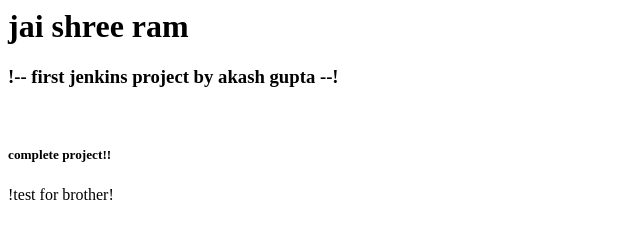
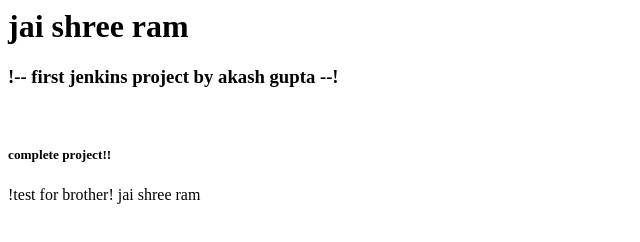
Before and after one commit to angelpriya27/jenkins, a plain HTML site: page index.html in a window 1280 px wide. Shown: the whole page, without its empty margins (0-640 px from the left). Drawn offline with Linux system fonts and the light colour scheme.

Commit message:
Update index.html

```diff
--- a/index.html
+++ b/index.html
@@ -3,3 +3,4 @@
 <br>
 <h5> complete project!! </h5>
 !test for brother!
+  jai shree ram
```
